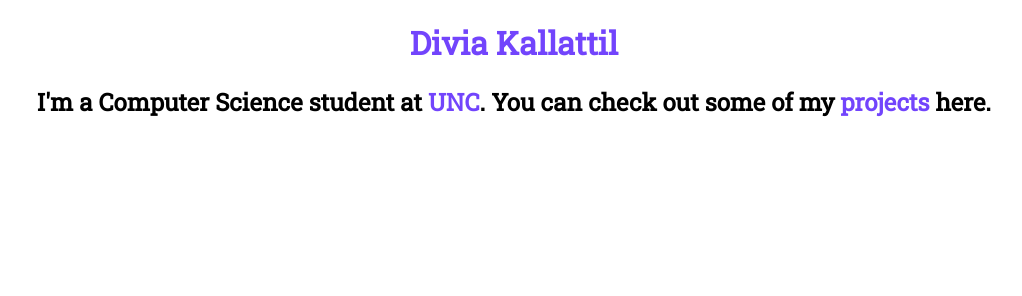
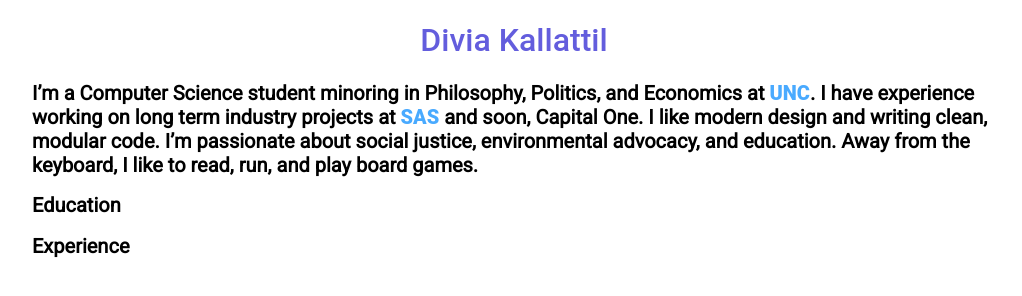
Before and after one commit to dkallattil/dkallattil.github.io, a plain HTML site: page index.html in a window 1280 px wide. Shown: the whole page, without its empty margins (126-1148 px from the left). Drawn offline with Linux system fonts and the light colour scheme.

Commit message:
Updated site

```diff
--- a/assets/css/main.css
+++ b/assets/css/main.css
@@ -1,29 +1,32 @@
 h1 {
-	font-family: 'Roboto Slab', serif;
+  font-family: 'Roboto Medium', sans-serif;
 	position: relative;
 	text-align: center;
-	color: #7244fc;
+	color: #635ddd;
 }
 
 h2 {
-	font-family: 'Roboto Slab', serif;
+  font-family: 'Roboto', sans-serif;
+  font-size: 20px;
 	position: relative;
-	text-align: center;
+	text-align: left;
 	color: black;
+  margin-left: 150px;
+  margin-right: 150px;
 }
 
 
 .btn {
-  font-family: 'Roboto Slab', serif;
+  font-family: 'Roboto Black', sans-serif;
   text-decoration: none;
-  color: #7244fc;
+  color: #49aaff;
 }
 
 .btn:hover {
-  background: #7244fc;
+  background: #635ddd;
   text-decoration: none;
   border-radius: 39px;
-  padding: 5px 10px 5px 10px;
+  padding: 5px 5px 5px 5px;
   color: #ffffff;
   -webkit-border-radius: 39;
   -moz-border-radius: 39;
--- a/index.html
+++ b/index.html
@@ -4,13 +4,18 @@
   <head>
     <title> Divia Kallattil </title>
 	<link rel = "stylesheet" type = "text/css" href = "assets/css/main.css"/>
-	<link href="https://fonts.googleapis.com/css?family=Roboto+Slab" rel="stylesheet">
+  <link href="https://fonts.googleapis.com/css?family=Roboto" rel="stylesheet">
   </head>
 
   <body>
   	<h1>Divia Kallattil</h1>
-  	<h2>I'm a Computer Science student at <a href="http://cs.unc.edu/" target="_blank" class="btn">UNC</a>.
-  	You can check out some of my <a href="http://github.com/dkallattil" target="_blank" class="btn">projects</a> here.</h2>
+    <div>
+    </div>
+    <h2>I’m a Computer Science student minoring in Philosophy, Politics, and Economics at <a href="http://cs.unc.edu/" target="_blank" class="btn">UNC</a>. I have experience working on long term industry projects at <a href="https://www.sas.com/en_us/home.html" target="_blank" class="btn">SAS</a> and soon, Capital One. I like modern design and writing clean, modular code. I’m passionate about social justice, environmental advocacy, and education. Away from the keyboard, I like to read, run, and play board games.</h2>
+
+    <h2> Education </h2>
+    <h2> Experience </h2>
+
   </body>
 
 </html>
```
Also changed, not shown: assets/images/GitHub-Mark-64px.png (added).
